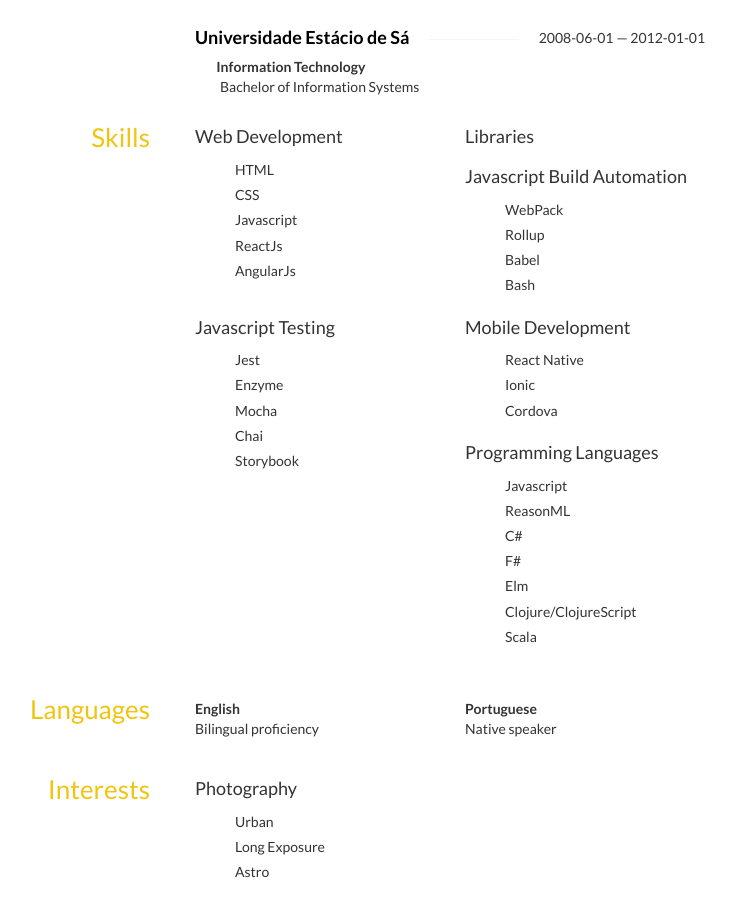
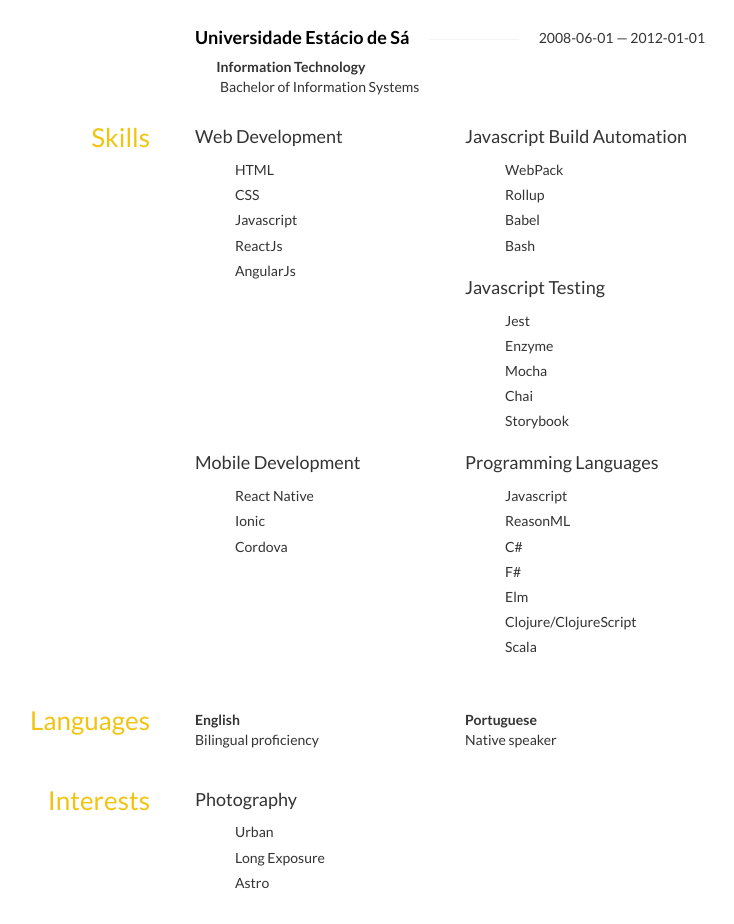
Before and after one commit to alanrsoares/resume, a website: page index.html in a window 1280 px wide. Shown: the part 3524-4448 px from the top of the page, without its empty margins (280-1014 px from the left). Drawn offline with nearby package versions, Linux system fonts and the light colour scheme; some icons are missing.

Commit message:
update resume

```diff
--- a/index.html
+++ b/index.html
@@ -586,11 +586,6 @@ h4 span:first-child {
 			</div>
 			<div class="col-sm-6">
 				<div class="name">
-					<h4>Libraries</h4>
-				</div>
-			</div>
-			<div class="col-sm-6">
-				<div class="name">
 					<h4>Javascript Build Automation</h4>
 				</div>
 				<ul class="keywords">
--- a/resume.json
+++ b/resume.json
@@ -194,9 +194,6 @@
       "keywords": ["HTML", "CSS", "Javascript", "ReactJs", "AngularJs"]
     },
     {
-      "name": "Libraries"
-    },
-    {
       "name": "Javascript Build Automation",
       "keywords": ["WebPack", "Rollup", "Babel", "Bash"]
     },
```
